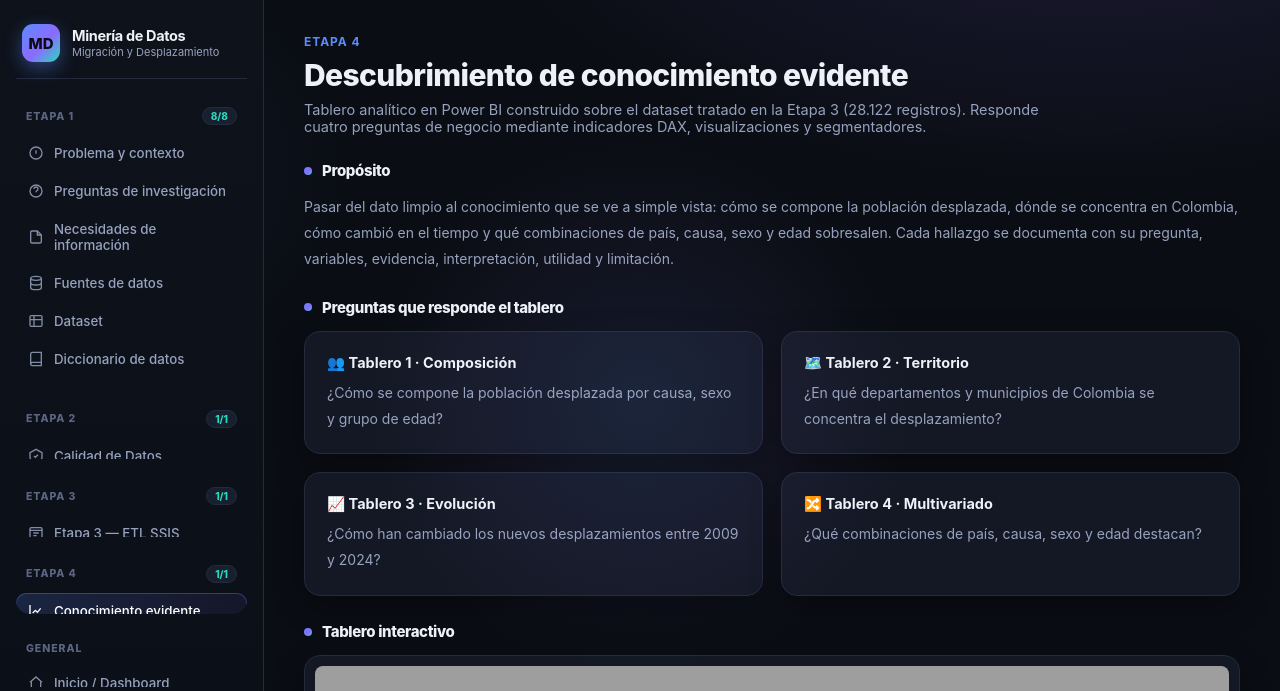
After one commit to DROMEROH14/migracion-desplazamiento-humano, a Flask app: page /conocimiento-evidente in a window 1280 px wide. The commit adds this page. Shown: the top 691 px of the page. Run offline with Flask 3, Linux system fonts and the light colour scheme; parts of the project's set-up code (start-up, migrations or seed data) failed here and were passed over; grey boxes are pictures that could not be loaded.

Commit message:
Agrega seccion Conocimiento evidente con tablero Power BI incrustado

```diff
--- a/app.py
+++ b/app.py
@@ -305,6 +305,25 @@ def descargar_etapa3_revision():
     return send_from_directory(DATA_DIR, "registros_revision_etapa3.csv", as_attachment=True)
 
 
+# --------------------------------------------------------------------------
+# Etapa 4 — Descubrimiento de conocimiento evidente (Power BI)
+# --------------------------------------------------------------------------
+POWERBI_URL = (
+    "https://app.powerbi.com/view?r=eyJrIjoiNzllZjU5Y2MtMmMxNy00YTBjLTg2YzEtNDA5YjA2YmFhY2JhIiwi"
+    "dCI6IjA3ZGE2N2EwLTFmNDMtNGU4Yy05NzdmLTVmODhiNjQ3MGVlNiIsImMiOjR9"
+)
+POWERBI_PORTADA = POWERBI_URL + "&pageName=e54272c897462614bbaf"
+
+
+@app.route("/conocimiento-evidente")
+def conocimiento_evidente_view():
+    return render_template(
+        "conocimiento_evidente.html",
+        active="conocimiento",
+        powerbi_url=POWERBI_PORTADA,
+    )
+
+
 if __name__ == "__main__":
     port = int(os.environ.get("PORT", 5000))
     app.run(host="0.0.0.0", port=port, debug=True)
--- a/templates/base.html
+++ b/templates/base.html
@@ -83,6 +83,19 @@
         <a href="{{ url_for('etapa3_view') }}" class="{{ 'active' if active=='etapa3' else '' }}">
           <svg viewBox="0 0 24 24" fill="none" stroke="currentColor" stroke-width="2"><path d="M21 8V6a2 2 0 0 0-2-2H5a2 2 0 0 0-2 2v2"/><path d="M3 8h18v10a2 2 0 0 1-2 2H5a2 2 0 0 1-2-2V8Z"/><path d="M8 12h8M8 16h5"/></svg>
           Etapa 3 — ETL SSIS
+        </a>
+      </nav>
+    </div>
+
+    <div class="stage-group">
+      <div class="stage-head">
+        <span class="stage-label">Etapa 4</span>
+        <span class="stage-progress">1/1</span>
+      </div>
+      <nav class="nav">
+        <a href="{{ url_for('conocimiento_evidente_view') }}" class="{{ 'active' if active=='conocimiento' else '' }}">
+          <svg viewBox="0 0 24 24" fill="none" stroke="currentColor" stroke-width="2"><path d="M3 3v18h18"/><path d="M7 15l4-4 3 3 5-6"/></svg>
+          Conocimiento evidente
         </a>
       </nav>
     </div>
--- /dev/null
+++ b/templates/conocimiento_evidente.html
@@ -0,0 +1,58 @@
+{% extends "base.html" %}
+{% block title %}Etapa 4 — Conocimiento evidente{% endblock %}
+{% block content %}
+<div class="page-head">
+  <span class="eyebrow">Etapa 4</span>
+  <h1 class="page-title">Descubrimiento de conocimiento evidente</h1>
+  <p class="page-desc">Tablero analítico en Power BI construido sobre el dataset tratado en la Etapa 3 (28.122 registros). Responde cuatro preguntas de negocio mediante indicadores DAX, visualizaciones y segmentadores.</p>
+</div>
+
+<section class="block">
+  <h2 class="block-title"><span class="dot"></span>Propósito</h2>
+  <p class="body-text">Pasar del dato limpio al conocimiento que se ve a simple vista: cómo se compone la población desplazada, dónde se concentra en Colombia, cómo cambió en el tiempo y qué combinaciones de país, causa, sexo y edad sobresalen. Cada hallazgo se documenta con su pregunta, variables, evidencia, interpretación, utilidad y limitación.</p>
+</section>
+
+<section class="block">
+  <h2 class="block-title"><span class="dot"></span>Preguntas que responde el tablero</h2>
+  <div class="grid grid-2">
+    <div class="card"><div class="source-title">👥 Tablero 1 · Composición</div><p class="body-text" style="margin:8px 0 0;">¿Cómo se compone la población desplazada por causa, sexo y grupo de edad?</p></div>
+    <div class="card"><div class="source-title">🗺️ Tablero 2 · Territorio</div><p class="body-text" style="margin:8px 0 0;">¿En qué departamentos y municipios de Colombia se concentra el desplazamiento?</p></div>
+    <div class="card"><div class="source-title">📈 Tablero 3 · Evolución</div><p class="body-text" style="margin:8px 0 0;">¿Cómo han cambiado los nuevos desplazamientos entre 2009 y 2024?</p></div>
+    <div class="card"><div class="source-title">🔀 Tablero 4 · Multivariado</div><p class="body-text" style="margin:8px 0 0;">¿Qué combinaciones de país, causa, sexo y edad destacan?</p></div>
+  </div>
+</section>
+
+<section class="block">
+  <h2 class="block-title"><span class="dot"></span>Tablero interactivo</h2>
+  <div class="card" style="padding:10px;">
+    <iframe title="Migración y Desplazamiento Humano" src="{{ powerbi_url }}" frameborder="0" allowfullscreen="true"
+            style="width:100%;aspect-ratio:16/9;min-height:420px;border:0;border-radius:8px;"></iframe>
+  </div>
+  <p class="body-text" style="margin-top:10px;">
+    <a class="btn" href="{{ powerbi_url }}" target="_blank" rel="noopener">↗ Abrir el tablero en pantalla completa</a>
+  </p>
+</section>
+
+<section class="block">
+  <h2 class="block-title"><span class="dot"></span>Fuente de datos y periodo analizado</h2>
+  <div class="grid grid-2">
+    <div class="card">
+      <div class="source-title">Fuentes</div>
+      <ul class="body-text" style="margin:8px 0 0 18px;">
+        <li>IDMC — Global Internal Displacement Database (GIDD): flujo anual de nuevos desplazamientos.</li>
+        <li>IDMC — Estimaciones SADD: población desplazada interna por sexo y edad (stock a fin de año).</li>
+        <li>CNMH — Desplazamiento forzado histórico por municipio (Colombia).</li>
+      </ul>
+    </div>
+    <div class="card">
+      <div class="source-title">Periodo y unidad de análisis</div>
+      <ul class="body-text" style="margin:8px 0 0 18px;">
+        <li>Cobertura: 1980–2024 (CNMH 1980–2005; IDMC 2008–2024).</li>
+        <li>Datos: dataset tratado con SSIS en la Etapa 3, 28.122 registros.</li>
+        <li>Unidad: cifras agregadas de desplazamientos por país o municipio, año, causa, sexo y edad. No son personas únicas.</li>
+      </ul>
+    </div>
+  </div>
+  <p class="body-text" style="margin-top:12px;"><a class="btn ghost" href="{{ url_for('descargar_etapa3_tratado') }}">⬇ Descargar dataset tratado (CSV)</a></p>
+</section>
+{% endblock %}
```
